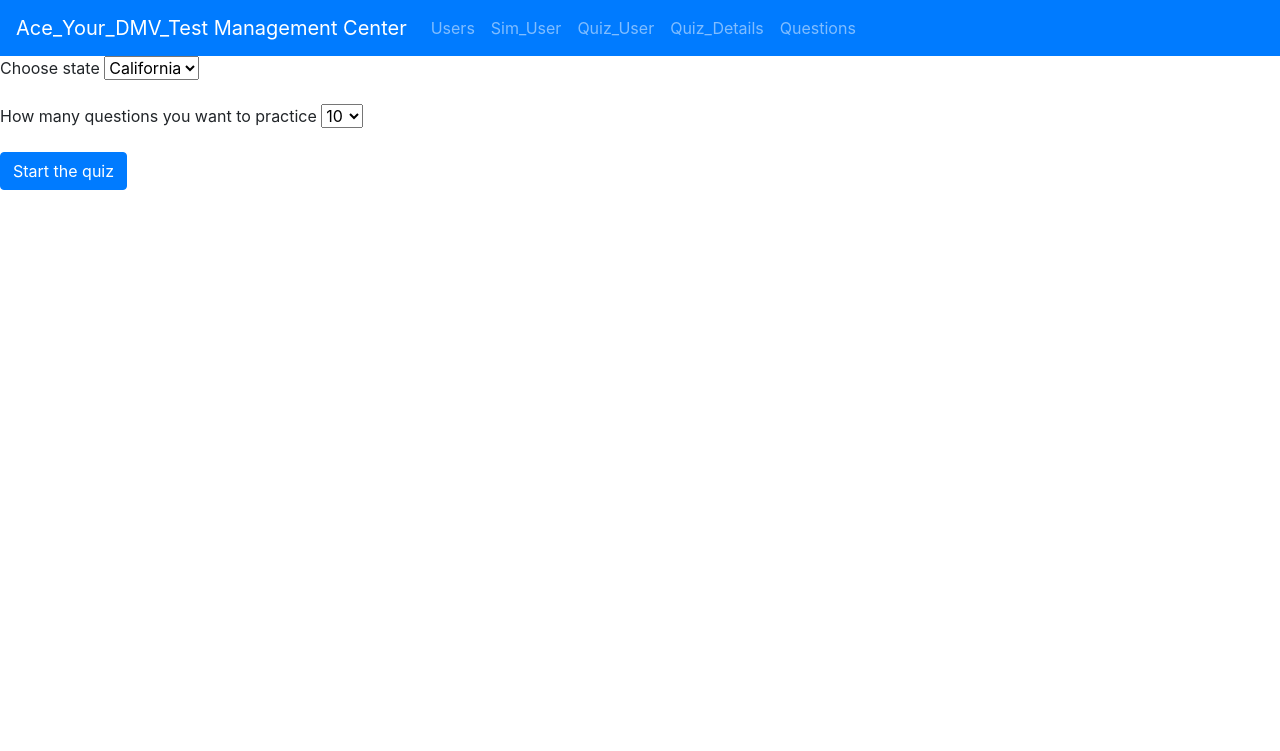
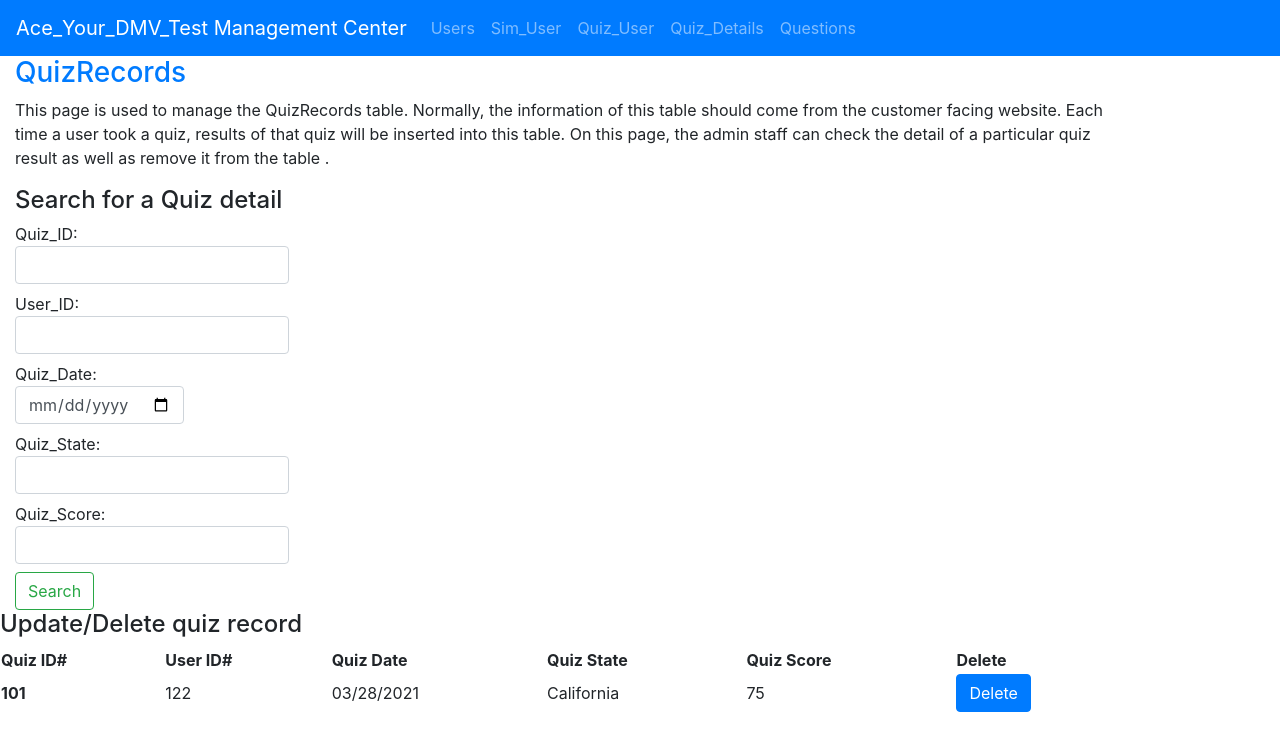
Before and after one commit to nguyeti4/cs340, a Flask app: page /quiz_user in a window 1280 px wide. Shown: the top 751 px of the page. Run offline with Flask 2, Linux system fonts and the light colour scheme; some libraries are stand-ins or nearby versions.

Commit message:
Update sim,base,records templates

```diff
--- a/templates/base.html
+++ b/templates/base.html
@@ -8,10 +8,7 @@
             {% endblock %}
         </title>
 	<style>
-		canvas {
-			border:1px solid #d3d3d3;
-			background-color: #f1f1f1;
-		}
+
 	</style>
     </head>
     <body onload="startGame()">
--- a/templates/quizRecords.html
+++ b/templates/quizRecords.html
@@ -2,25 +2,68 @@
 {% block title %}Quiz_User{% endblock %}
 
 {% block content %}
-<form action="/quiz" method="POST">
-    <div class="form-group">
-        <label for="exampleFormControlSelect1">Choose state</label>
-        <select name="state">
-          <option>California</option>
-          <option>Oregon</option>
-        </select>
-    </div>
-    <div class="form-group">
-        <label for="exampleFormControlSelect1">How many questions you want to practice</label>
-        <select name="number">
-          <option>10</option>
-          <option>15</option>
-          <option>20</option>
-        </select>
-    </div>
+<div class="container" style="margin-left: 0;">
+  <h3><a href="/quiz_user">QuizRecords</a></h3>
+  <p>
+      This page is used to manage the QuizRecords table. Normally, the information of this table should come from the customer
+      facing website. Each time a user took a quiz, results of that quiz will be inserted into this table.
+      On this page, the admin staff can check the detail of a particular quiz result as well as remove it from the table .
+
+  </p>
+</div>
+
+<form class="container" class="form-inline my-2 my-lg-0" style="margin-left: 0;">
+  <div>
+    <h4>Search for a Quiz detail</h4>
+  </div>
+  <div>
+    <label>Quiz_ID: <input class="form-control" type="text" name="quiz_id"></label>
+  </div>
     <div>
-        <input class="btn btn-primary" type="submit" value="Start the quiz">
-    </div>
+    <label>User_ID: <input class="form-control" type="text" name="quiz_id"></label>
+  </div>
+    <div>
+    <label>Quiz_Date: <input class="form-control" type="date" name="regis_date"></label>
+  </div>
+    <div>
+    <label>Quiz_State: <input class="form-control" type="text" name="quiz_id"></label>
+  </div>
+    <div>
+    <label>Quiz_Score: <input class="form-control" type="text" name="quiz_id"></label>
+  </div>
+  <button class="btn btn-outline-success my-2 my-sm-0" type="submit">Search</button>
 </form>
 
+
+
+<!-- populate the searching result as a table here -->
+<!-- on the right side of each row, there will be two buttons, update or delete -->
+<table class="container" class="table table-striped" style="margin-left: 0;">
+  <div>
+    <h4>Update/Delete quiz record</h4>
+  </div>
+  <thead>
+    <tr>
+      <th scope="col">Quiz ID#</th>
+      <th scope="col">User ID#</th>
+      <th scope="col">Quiz Date</th>
+      <th scope="col">Quiz State</th>
+      <th scope="col">Quiz Score</th>
+
+      <th scope="col">Delete</th>
+    </tr>
+  </thead>
+  <tbody>
+    <tr>
+      <th scope="row">101</th>
+      <td>122</td>
+      <td>03/28/2021</td>
+      <td>California</td>
+	  <td>75</td>
+
+      <td><input class="btn btn-primary" type="submit" value="Delete"></td>
+    </tr>
+  </tbody>
+</table>
+
 {% endblock %}
```
Also changed, not shown: templates/simulators.html (+66 -55 lines).
